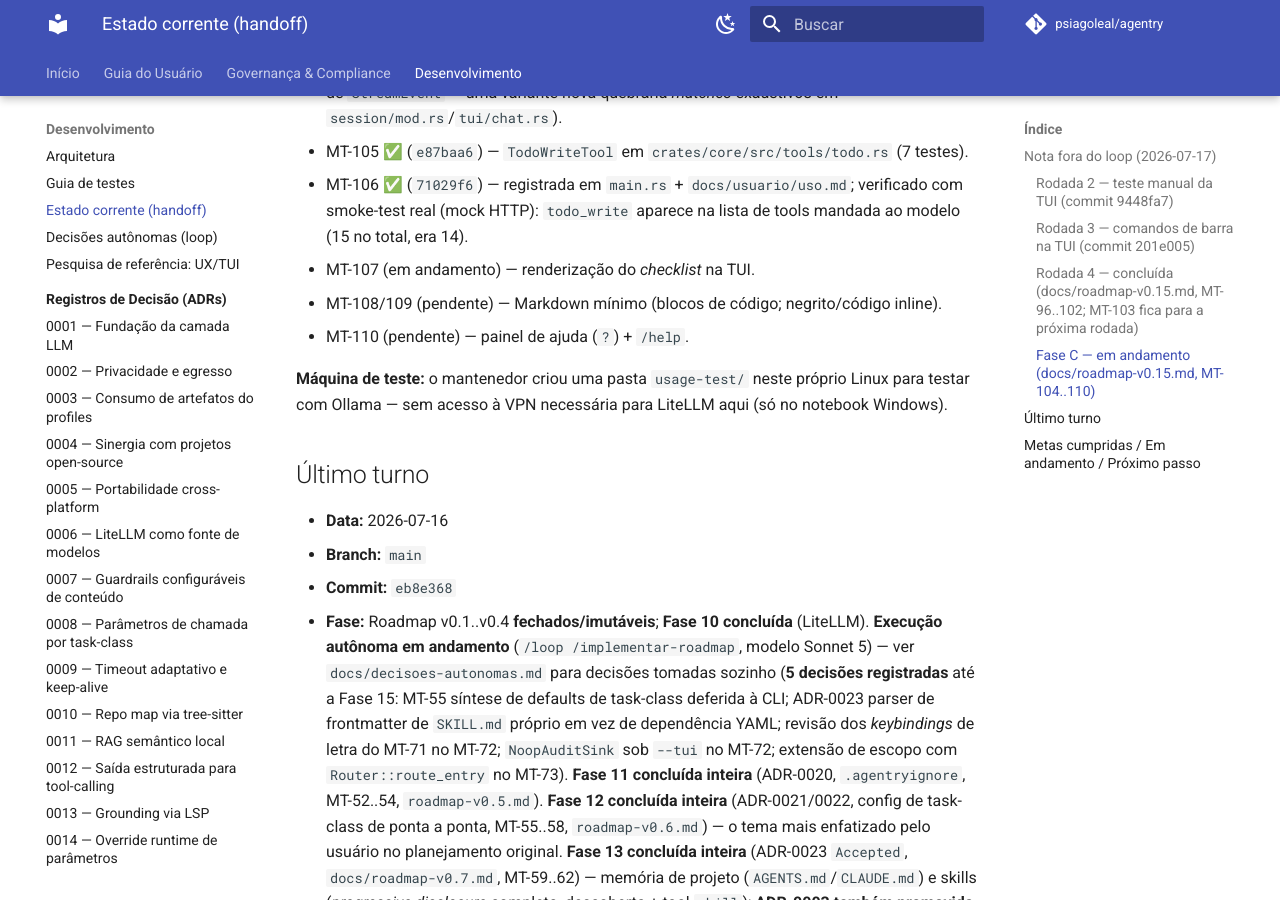
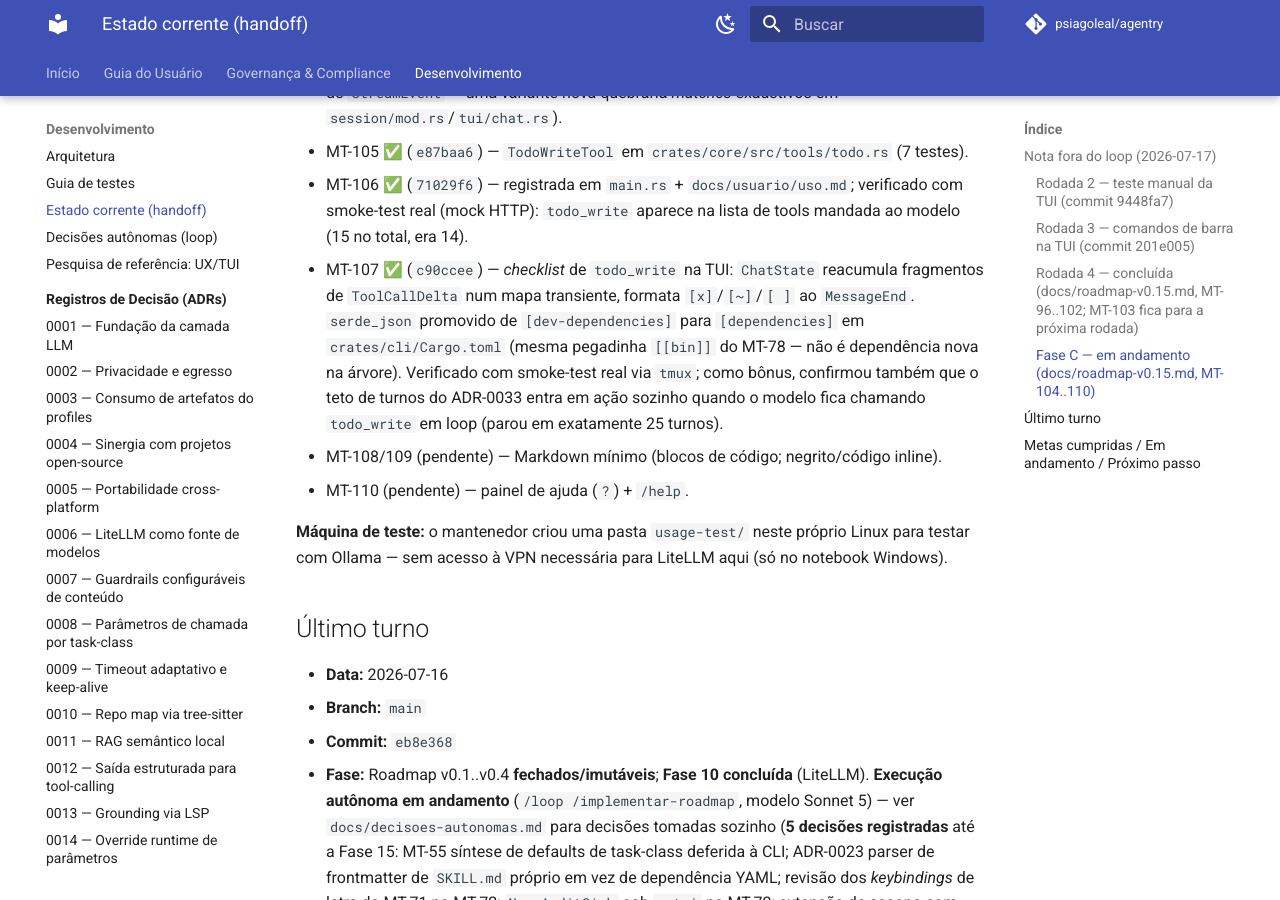
Before and after one commit to psiagoleal/agentry, an MkDocs documentation site: the page built from docs/CURRENT-STATE.md, in a window 1280 px wide and 900 px high, scrolled down 4233 px. Built offline with MkDocs 1.6.1 and Material for MkDocs 9.7.7, drawn with Linux system fonts in a browser that asks for light colours; comment, search, counter and statistics services are not loaded.

Commit message:
docs(handoff): marca MT-107 concluído; próximo passo é o MT-108
{agente: Claude Code; modelo: claude-sonnet-5}

```diff
--- a/docs/CURRENT-STATE.md
+++ b/docs/CURRENT-STATE.md
@@ -167,7 +167,13 @@ editor externo, comando `/review`) ficam para uma rodada futura, não descartada
 - MT-106 ✅ (`71029f6`) — registrada em `main.rs` + `docs/usuario/uso.md`; verificado com
   smoke-test real (mock HTTP): `todo_write` aparece na lista de tools mandada ao modelo (15 no
   total, era 14).
-- MT-107 (em andamento) — renderização do *checklist* na TUI.
+- MT-107 ✅ (`c90ccee`) — *checklist* de `todo_write` na TUI: `ChatState` reacumula
+  fragmentos de `ToolCallDelta` num mapa transiente, formata `[x]`/`[~]`/`[ ]` ao
+  `MessageEnd`. `serde_json` promovido de `[dev-dependencies]` para `[dependencies]` em
+  `crates/cli/Cargo.toml` (mesma pegadinha `[[bin]]` do MT-78 — não é dependência nova na
+  árvore). Verificado com smoke-test real via `tmux`; como bônus, confirmou também que o teto
+  de turnos do ADR-0033 entra em ação sozinho quando o modelo fica chamando `todo_write` em
+  loop (parou em exatamente 25 turnos).
 - MT-108/109 (pendente) — Markdown mínimo (blocos de código; negrito/código inline).
 - MT-110 (pendente) — painel de ajuda (`?`) + `/help`.
 
```
Also changed, not shown: docs/roadmap-v0.15.md (+1 -1 lines).
